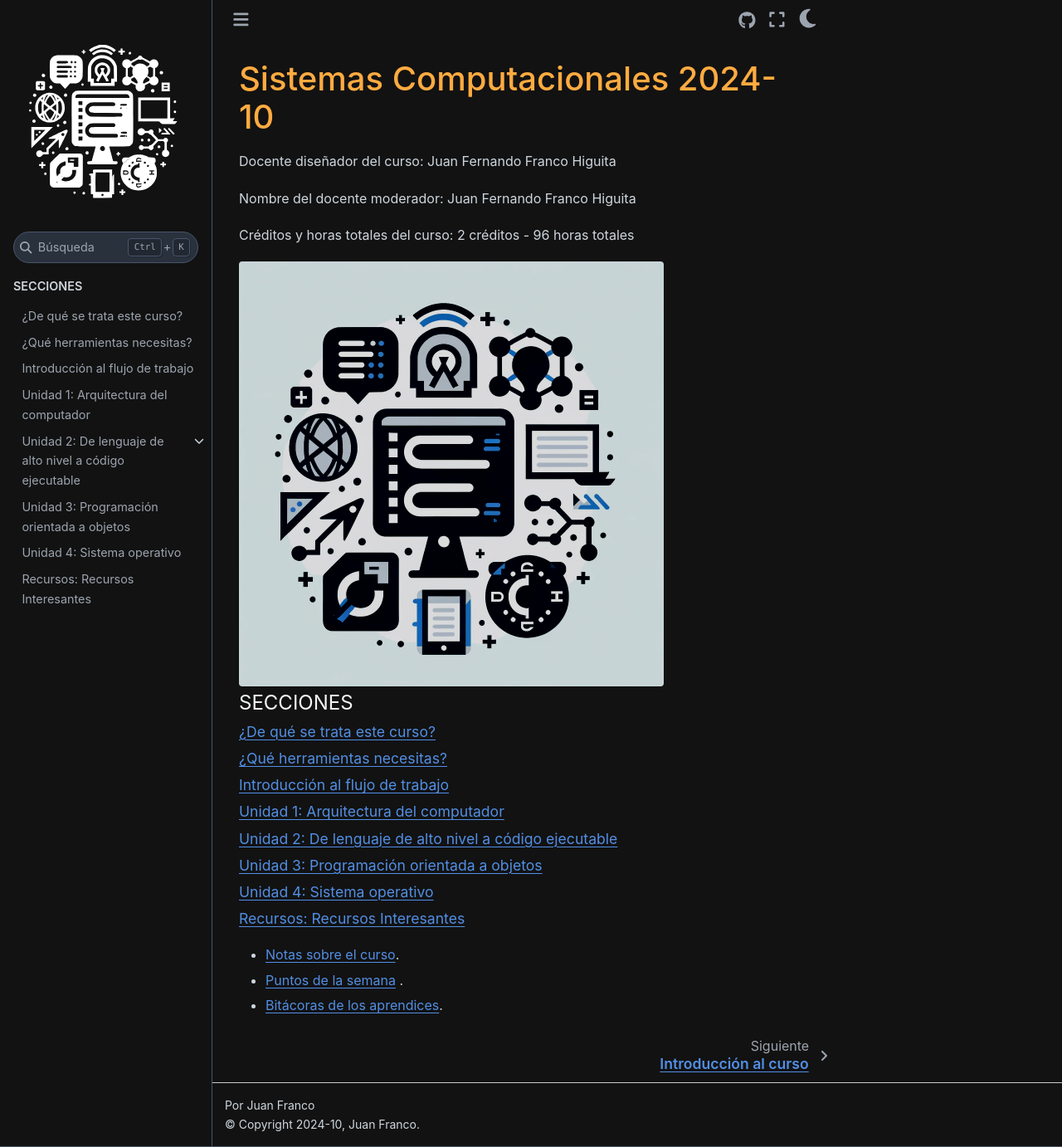
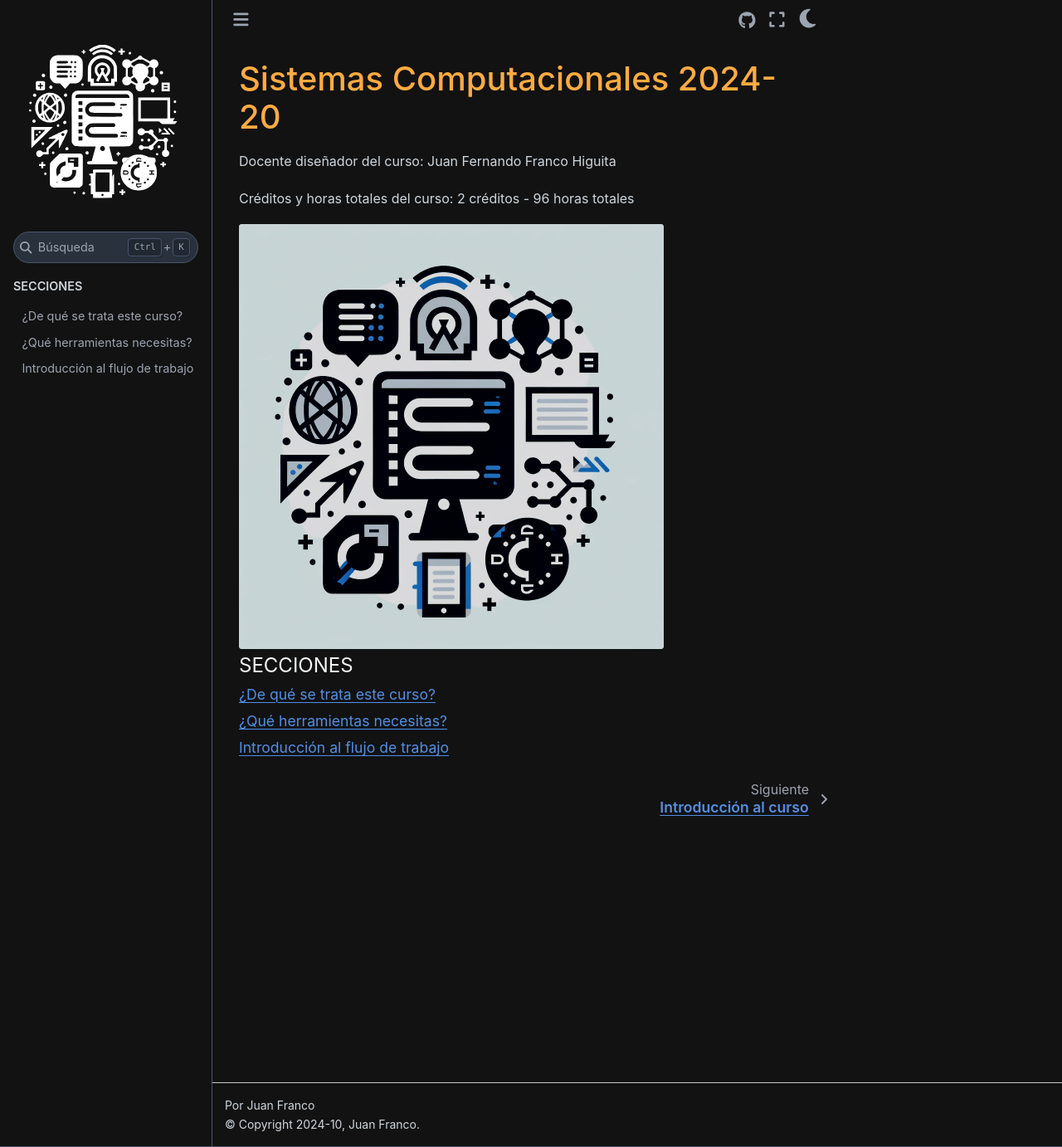
Before and after one commit to juanferfranco/SistemasComputacionales, a Sphinx documentation site: the page built from docs/index.rst, in a window 1280 px wide and 1382 px high. Shown: the whole window at 83% size. Built offline with Sphinx 7.4.7 and the Sphinx Book theme 1.1.4, drawn with Linux system fonts in a browser that asks for light colours.

Commit message:
Init 2024-20

```diff
--- a/docs/index.rst
+++ b/docs/index.rst
@@ -1,9 +1,7 @@
-Sistemas Computacionales 2024-10
+Sistemas Computacionales 2024-20
 ========================================
 
 Docente diseñador del curso: Juan Fernando Franco Higuita
-
-Nombre del docente moderador: Juan Fernando Franco Higuita
 
 Créditos y horas totales del curso: 2 créditos - 96 horas totales
 
@@ -18,12 +16,14 @@ Créditos y horas totales del curso: 2 créditos - 96 horas totales
    ¿De qué se trata este curso? <_intro/intro>
    ¿Qué herramientas necesitas? <_intro/tools>
    Introducción al flujo de trabajo <_intro/introworkFlow>
+..
    Unidad 1: Arquitectura del computador <_unidad1/unidad1>
    Unidad 2: De lenguaje de alto nivel a código ejecutable <_unidad2/unidad2>
    Unidad 3: Programación orientada a objetos <_unidad3/unidad3>
    Unidad 4: Sistema operativo <_unidad4/unidad4>
    Recursos: Recursos Interesantes <_recursos/recursos>
 
-* `Notas sobre el curso <https://github.com/juanferfranco/sistemasComputacionalesNotes>`__.
-* `Puntos de la semana <https://docs.google.com/spreadsheets/d/1DmdPeX1Spozk7_v78CFI8vlev4bZU3ixReAEj_7v4O0/edit?usp=sharing>`__ .
-* `Bitácoras de los aprendices <https://classroom.github.com/classrooms/19781391-sistemas-computacionales-2024-10/assignments/bitacorassc2024-10>`__.
+..
+   * `Notas sobre el curso <https://github.com/juanferfranco/sistemasComputacionalesNotes>`__.
+   * `Puntos de la semana <https://docs.google.com/spreadsheets/d/1DmdPeX1Spozk7_v78CFI8vlev4bZU3ixReAEj_7v4O0/edit?usp=sharing>`__ .
+   * `Bitácoras de los aprendices <https://classroom.github.com/classrooms/19781391-sistemas-computacionales-2024-10/assignments/bitacorassc2024-10>`__.
```
